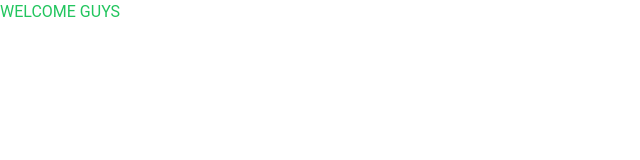
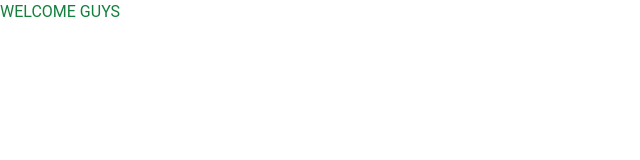
Before and after one commit to W-A-G-M-I/Group-1-december, a React (Vite) app: page / in a window 1280 px wide. Shown: the top 160 px of the page, without its empty margins (0-640 px from the left). Built offline with nearby package versions, Linux system fonts and the light colour scheme.

Commit message:
added a text color or backgorund color

```diff
--- a/src/App.jsx
+++ b/src/App.jsx
@@ -2,7 +2,7 @@ import React from 'react'
 
 export default function App() {
   return (
-    <div className='text-green-500'>
+    <div className='text-green-700 bg-white'>
       WELCOME GUYS
     </div>
   )
```
